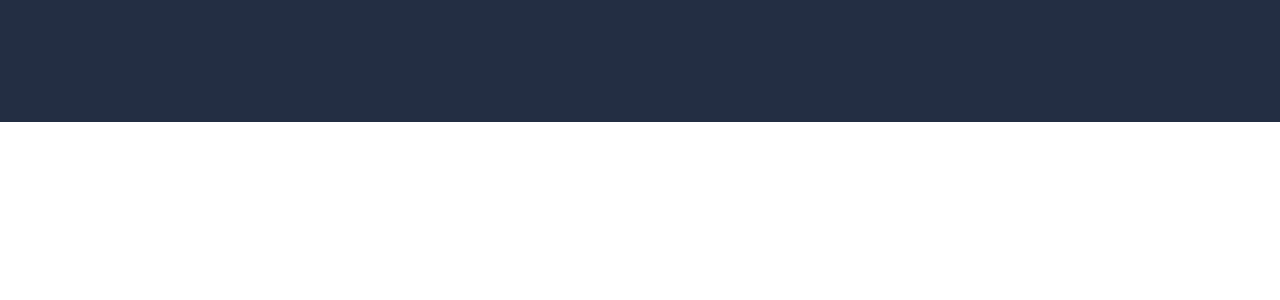
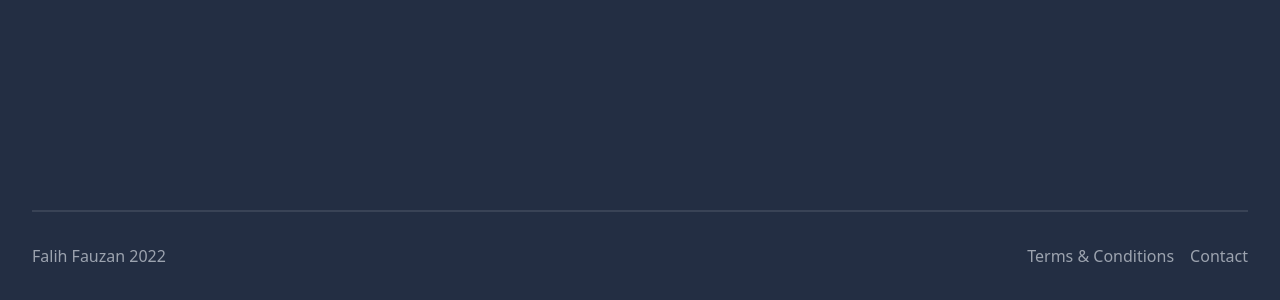
Before and after one commit to ffauzan/fal-app-dash, a Next.js app: page / in a window 1280 px wide. Shown: the part 754-1054 px from the top of the page. Before the commit the page ends 876 px from the top, so only its background shows below. Built offline with nearby package versions, Linux system fonts and the light colour scheme.

Commit message:
add footer

```diff
--- /dev/null
+++ b/components/Footer.js
@@ -0,0 +1,26 @@
+import React from 'react'
+
+function Footer() {
+  return (
+    <>
+        <footer className="">
+        <div className="max-w-screen-xl px-4 py-10 mx-auto sm:px-6 lg:px-8">
+            <div className="pt-8 mt-12 border-t-2 border-white/10">
+            <div className="grid grid-cols-1 lg:gap-8 lg:grid-cols-2">
+                <p className="text-md text-center text-gray-400 lg:text-left">
+                Falih Fauzan 2022
+                </p>
+
+                <nav className="flex justify-center space-x-4 text-md text-gray-400 lg:justify-end">
+                <a href=""> Terms & Conditions </a>
+                <a href=""> Contact </a>
+                </nav>
+            </div>
+            </div>
+        </div>
+        </footer>
+    </>
+  )
+}
+
+export default Footer
--- a/components/Layout.js
+++ b/components/Layout.js
@@ -1,6 +1,7 @@
 import React from "react";
 import Head from "next/head";
 import Header from "./Header";
+import Footer from "./Footer";
 
 function Layout({ title, children }) {
   return (
@@ -15,6 +16,7 @@ function Layout({ title, children }) {
       <main className="mx-auto min-h-screen max-w-screen-xl lg:p-2 lg:pt-6">
         {children}
       </main>
+      <Footer/>
     </div>
   );
 }
```
